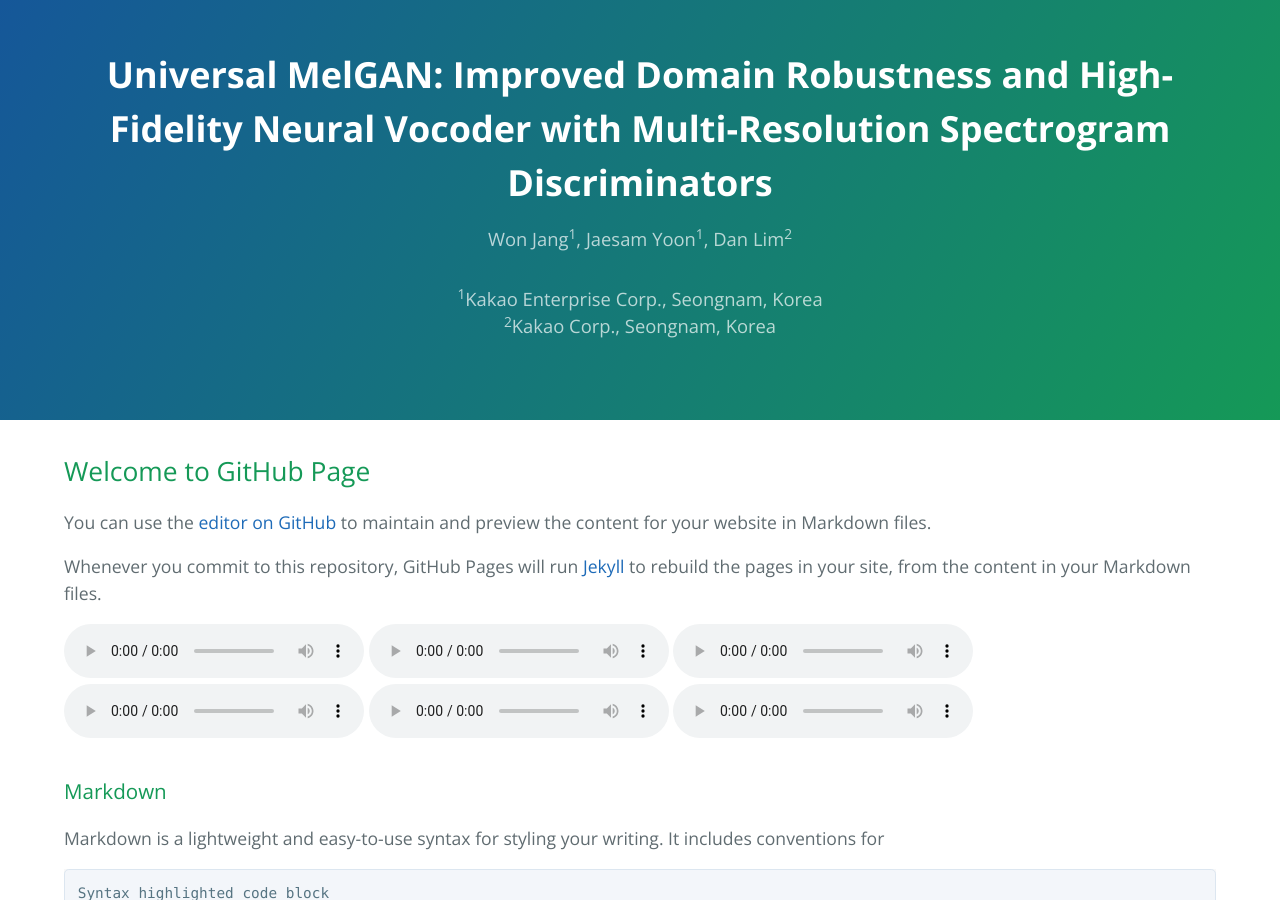
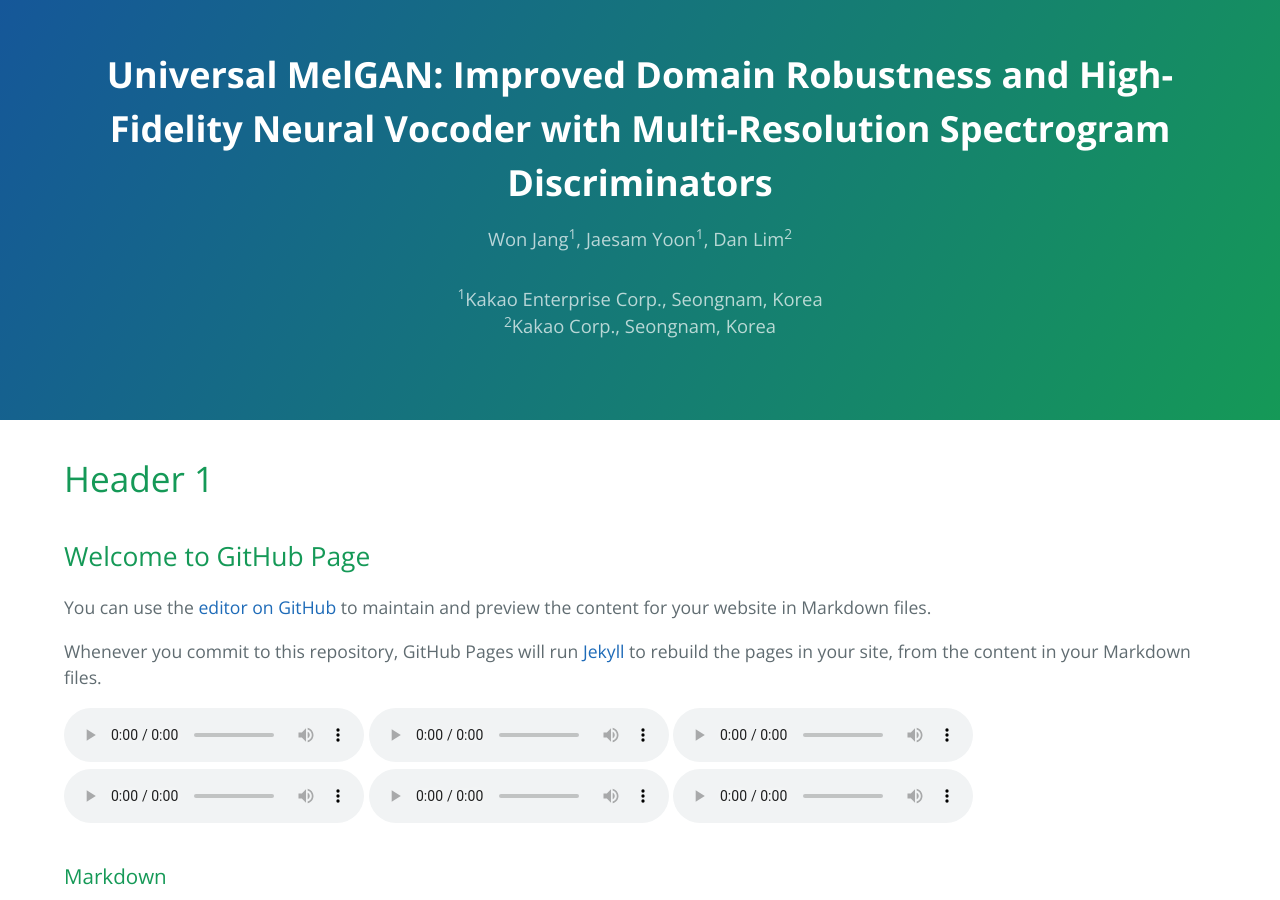
Before and after one commit to kallavinka8045/icassp2021, a Jekyll site: the page built from index.md, in a window 1280 px wide and 900 px high. Built offline with Jekyll 4.4.1, drawn with Linux system fonts in a browser that asks for light colours; our own code applies the rules of GitHub Pages for plain Markdown files.

Commit message:
Update index.md

```diff
--- a/index.md
+++ b/index.md
@@ -1,3 +1,4 @@
+# Header 1
 ## Welcome to GitHub Page
 
 You can use the [editor on GitHub](https://github.com/kallavinka8045/icassp2021/edit/gh-pages/index.md) to maintain and preview the content for your website in Markdown files.
```
